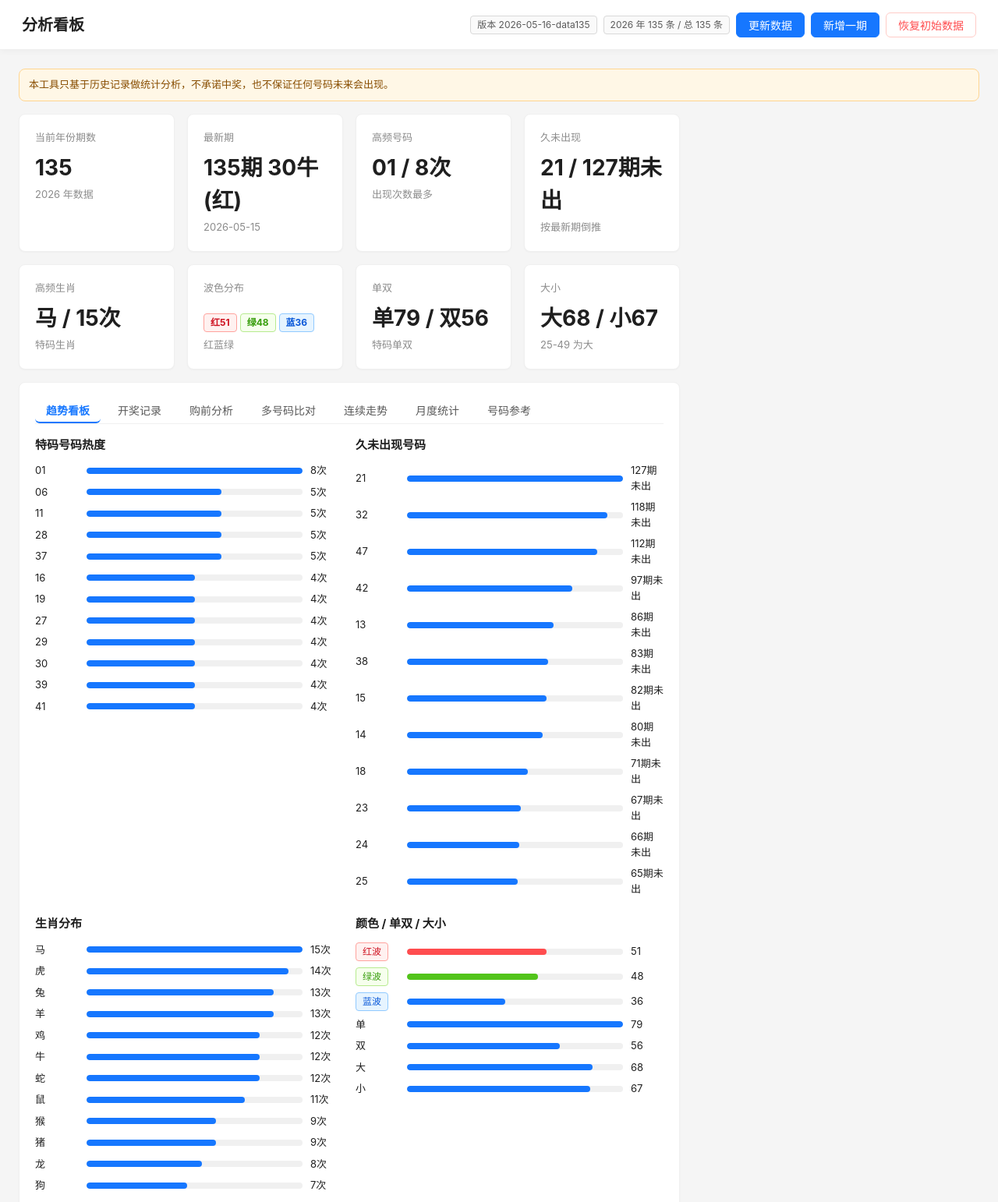
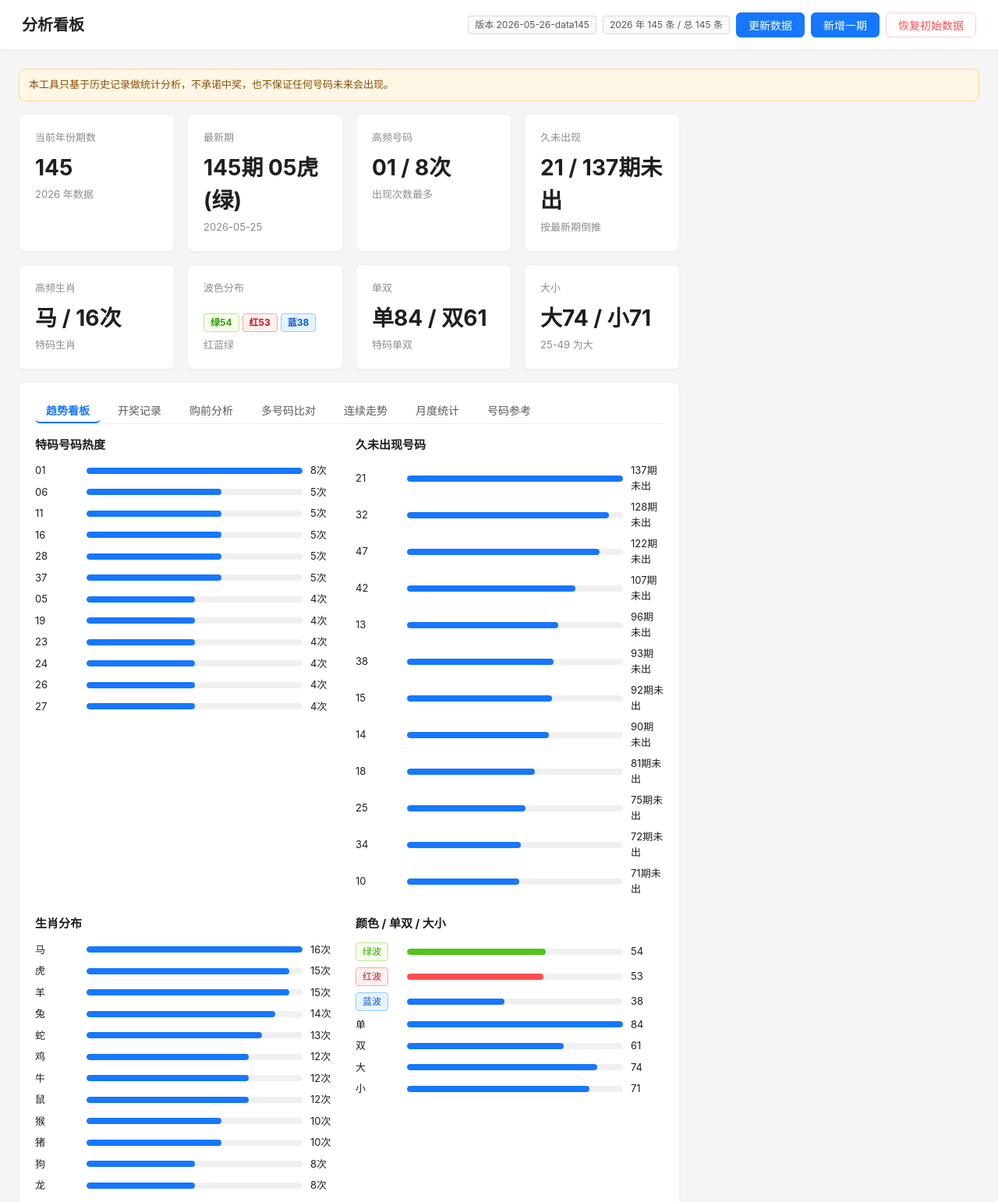
Before and after one commit to harvey310/tema, a plain HTML site: page index.html in a window 1280 px wide. Shown: the top 1542 px of the page at 78% size. Drawn offline with Linux system fonts and the light colour scheme.

Commit message:
Update draw data to 2026-05-25

```diff
--- a/index.html
+++ b/index.html
@@ -535,7 +535,7 @@
   <header>
     <h1>分析看板</h1>
     <div class="toolbar">
-      <span class="tag neutral">版本 2026-05-16-data135</span>
+      <span class="tag neutral">版本 2026-05-26-data145</span>
       <span class="tag" id="dataStatus">本地数据</span>
       <button id="updateDataBtn" class="primary">更新数据</button>
       <button id="openAddModalBtn" class="primary">新增一期</button>
@@ -783,6 +783,16 @@
 
   <script>
     const seedCsv = `期号,开奖时间,平一,平二,平三,平四,平五,平六,特码
+145期,2026-05-25,36羊(蓝),43鼠(绿),25马(蓝),32猪(绿),37马(蓝),18牛(红),05虎(绿)
+144期,2026-05-24,47猴(蓝),31鼠(蓝),29虎(红),33狗(绿),22鸡(绿),26蛇(蓝),43鼠(绿)
+143期,2026-05-23,13马(红),26蛇(蓝),18牛(红),32猪(绿),02蛇(红),33狗(绿),44猪(绿)
+142期,2026-05-22,45狗(红),15龙(蓝),26蛇(蓝),21狗(绿),18牛(红),35猴(红),23猴(红)
+141期,2026-05-21,43鼠(绿),08猪(红),17虎(绿),02蛇(红),34鸡(红),32猪(绿),33狗(绿)
+140期,2026-05-20,13马(红),10鸡(蓝),42牛(蓝),04兔(蓝),46鸡(红),34鸡(红),16兔(绿)
+139期,2026-05-19,41虎(蓝),45狗(红),48羊(蓝),01马(红),36羊(蓝),30牛(红),24羊(红)
+138期,2026-05-18,38蛇(绿),22鸡(绿),06牛(绿),24羊(红),20猪(蓝),46鸡(红),49马(绿)
+137期,2026-05-17,24羊(红),20猪(蓝),32猪(绿),05虎(绿),19鼠(红),07鼠(红),26蛇(蓝)
+136期,2026-05-16,01马(红),14蛇(蓝),24羊(红),17虎(绿),15龙(蓝),12羊(红),48羊(蓝)
 135期,2026-05-15,08猪(红),35猴(红),09狗(蓝),20猪(蓝),18牛(红),47猴(蓝),30牛(红)
 134期,2026-05-14,24羊(红),46鸡(红),40兔(红),44猪(绿),22鸡(绿),49马(绿),37马(蓝)
 133期,2026-05-13,38蛇(绿),14蛇(蓝),23猴(红),01马(红),26蛇(蓝),44猪(绿),07鼠(红)
@@ -919,7 +929,7 @@
 002期,2026-01-02,48马(蓝),07猪(红),04虎(蓝),03兔(蓝),15兔(蓝),11羊(绿),22猴(绿)
 001期,2026-01-01,27兔(绿),08狗(红),43猪(绿),33鸡(绿),42鼠(蓝),11羊(绿),29牛(红)`;
 
-    const storeKey = "tema-dashboard-records-2026-v2";
+    const storeKey = "tema-dashboard-records-2026-v3";
     const dataSourceUrl = "https://2025kj.zkclhb.com:2025/am.html";
     const sxOrder = ["马", "蛇", "龙", "兔", "虎", "牛", "鼠", "猪", "狗", "鸡", "猴", "羊"];
     const colorOrder = ["红", "蓝", "绿"];
@@ -1547,7 +1557,7 @@
     });
 
     document.getElementById("resetBtn").addEventListener("click", () => {
-      if (!confirm("确认恢复初始 135 条数据吗？当前本地修改会被覆盖。")) return;
+      if (!confirm("确认恢复初始 145 条数据吗？当前本地修改会被覆盖。")) return;
       records = parseCsv(seedCsv);
       saveRecords();
       render();
```
